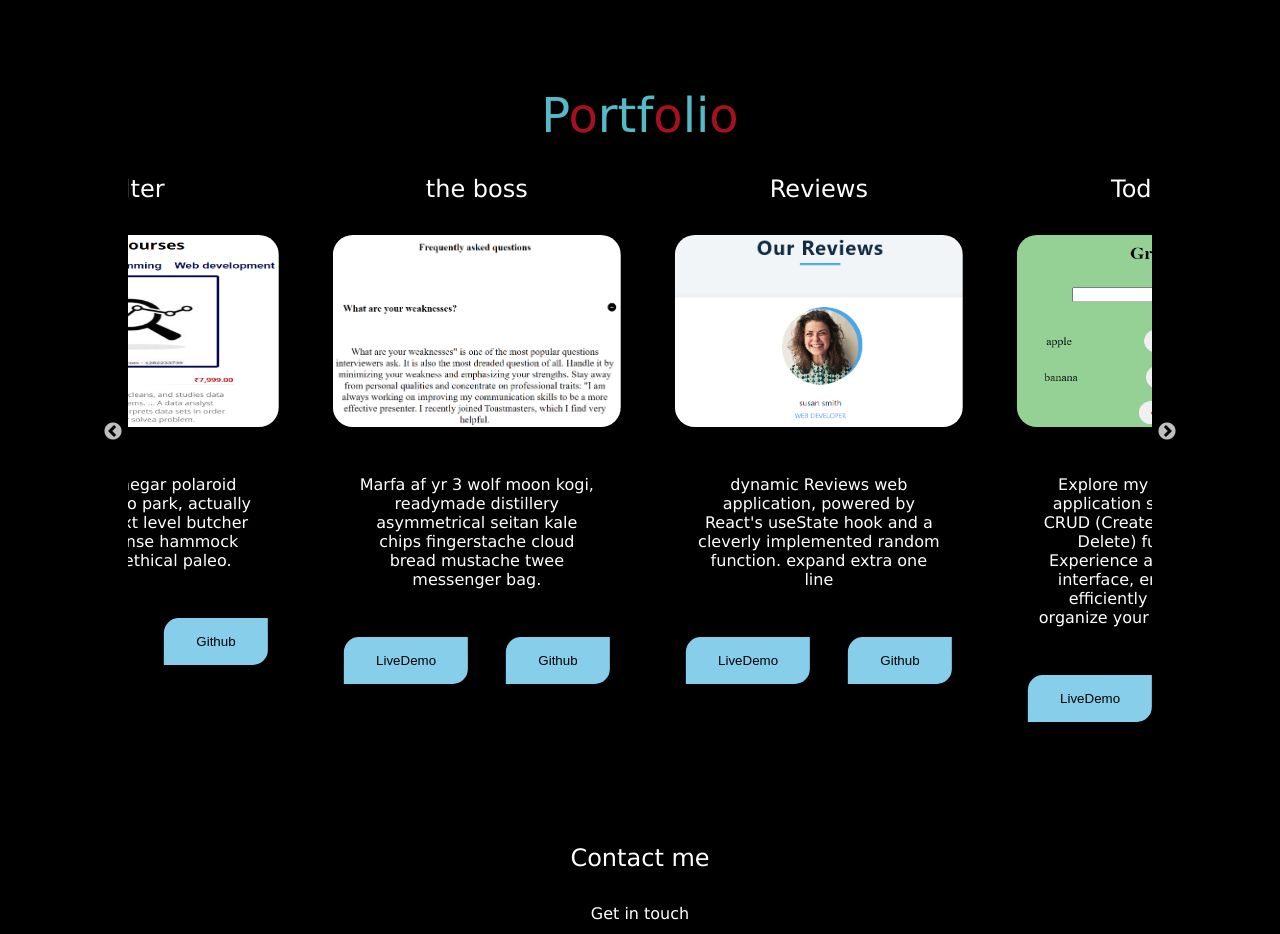
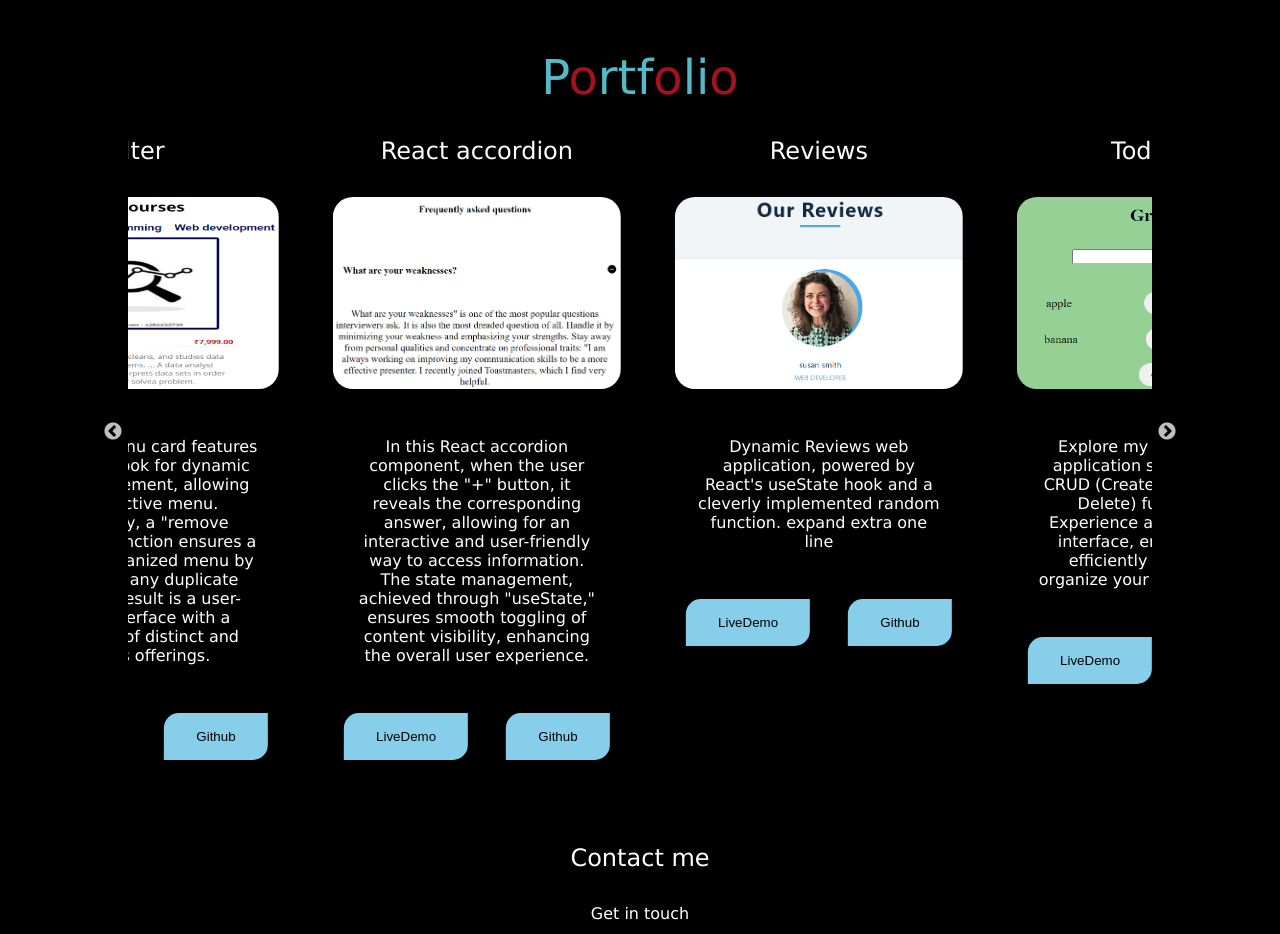
Before and after one commit to Manojkbharathi/portfolio, a React (Create React App) app: page / in a window 1280 px wide. Shown: the part 2400-3334 px from the top of the page. Built offline with nearby package versions, Linux system fonts and the light colour scheme.

Commit message:
modified data

```diff
--- a/src/data.js
+++ b/src/data.js
@@ -44,18 +44,17 @@ export const projects = [
     image: IMG3,
 
     title: 'Filter',
-    quote:
-      'Drinking vinegar polaroid street art echo park, actually semiotics next level butcher master cleanse hammock flexitarian ethical paleo.',
+    quote: `
+This React menu card features "useState" hook for dynamic state management, allowing an interactive menu. Additionally, a "remove duplicates" function ensures a clean and organized menu by filtering out any duplicate items. The result is a user-friendly interface with a concise list of distinct and delicious offerings.`,
     github: 'https://github.com/Manojkbharathi/react-filter',
-    LiveDemo: 'https://regal-beijinho-938b84.netlify.app/',
+    LiveDemo: 'https://melodic-sunburst-a2dca3.netlify.app/',
   },
   {
     id: 4,
     image: IMG4,
-    name: 'susan andersen',
-    title: 'the boss',
-    quote:
-      'Marfa af yr 3 wolf moon kogi, readymade distillery asymmetrical seitan kale chips fingerstache cloud bread mustache twee messenger bag. ',
+    title: 'React accordion',
+    quote: `
+In this React accordion component, when the user clicks the "+" button, it reveals the corresponding answer, allowing for an interactive and user-friendly way to access information. The state management, achieved through "useState," ensures smooth toggling of content visibility, enhancing the overall user experience. `,
     github: 'https://github.com/Manojkbharathi/react-accordion',
     LiveDemo: 'https://starlit-jelly-5b6e03.netlify.app/',
   },
@@ -65,7 +64,7 @@ export const projects = [
 
     title: 'Reviews',
     quote:
-      " dynamic Reviews web application, powered by React's useState hook and a cleverly implemented random function. expand extra one line",
+      " Dynamic Reviews web application, powered by React's useState hook and a cleverly implemented random function. expand extra one line",
     github: 'https://github.com/Manojkbharathi/reviews',
     LiveDemo: 'https://tubular-dasik-4f435f.netlify.app',
   },
```
